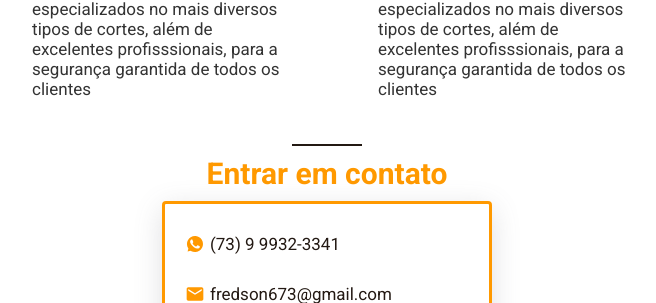
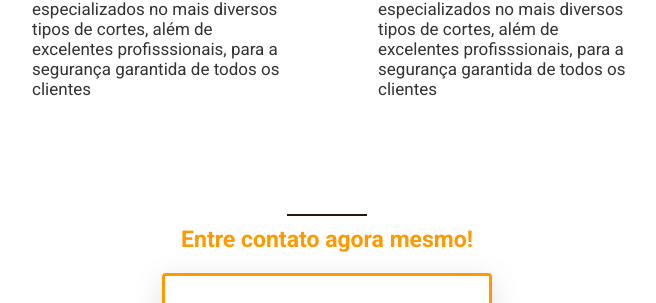
Before and after one commit to rayaneacacio/Freddy-Barber, a React (Vite) app: page / in a window 1280 px wide. Shown: the part 2955-3258 px from the top of the page, without its empty margins (313-969 px from the left). Built offline with nearby package versions, Linux system fonts and the light colour scheme.

Commit message:
update css

```diff
--- a/src/pages/Contatos/index.tsx
+++ b/src/pages/Contatos/index.tsx
@@ -11,7 +11,7 @@ export function Contatos(): ReactElement {
   return (
     <Container className="contatos">
       <div className="row" />
-      <h2>Entrar em contato</h2>
+      <h2>Entre contato agora mesmo!</h2>
 
       <div className="links">
         <a href="#">
--- a/src/pages/Contatos/style.ts
+++ b/src/pages/Contatos/style.ts
@@ -8,12 +8,14 @@ export const Container = styled.div`
 
   .row {
     background-color: ${({ theme }) => theme.COLORS.BROWN};
-    width: 7rem;
+    width: 8rem;
     height: 2px;
+    margin-top: 7rem;
   }
 
   h2 {
-    margin: 1rem 0;
+    font-size: 2.3rem;
+    margin: 1rem 0 2rem;
   }
 
   .links {
--- a/src/styles/theme.ts
+++ b/src/styles/theme.ts
@@ -3,6 +3,7 @@ export default {
     LINEAR_GRADIENT: "linear-gradient(180deg, #231913 41.67%, #461B01 100%)",
     ORANGE: "#FF9900",
     BROWN: "#231913",
+    BROWN_2: "#5a3808",
     GRAY: "#333333",
     WHITE: "#FFF",
   },
```
